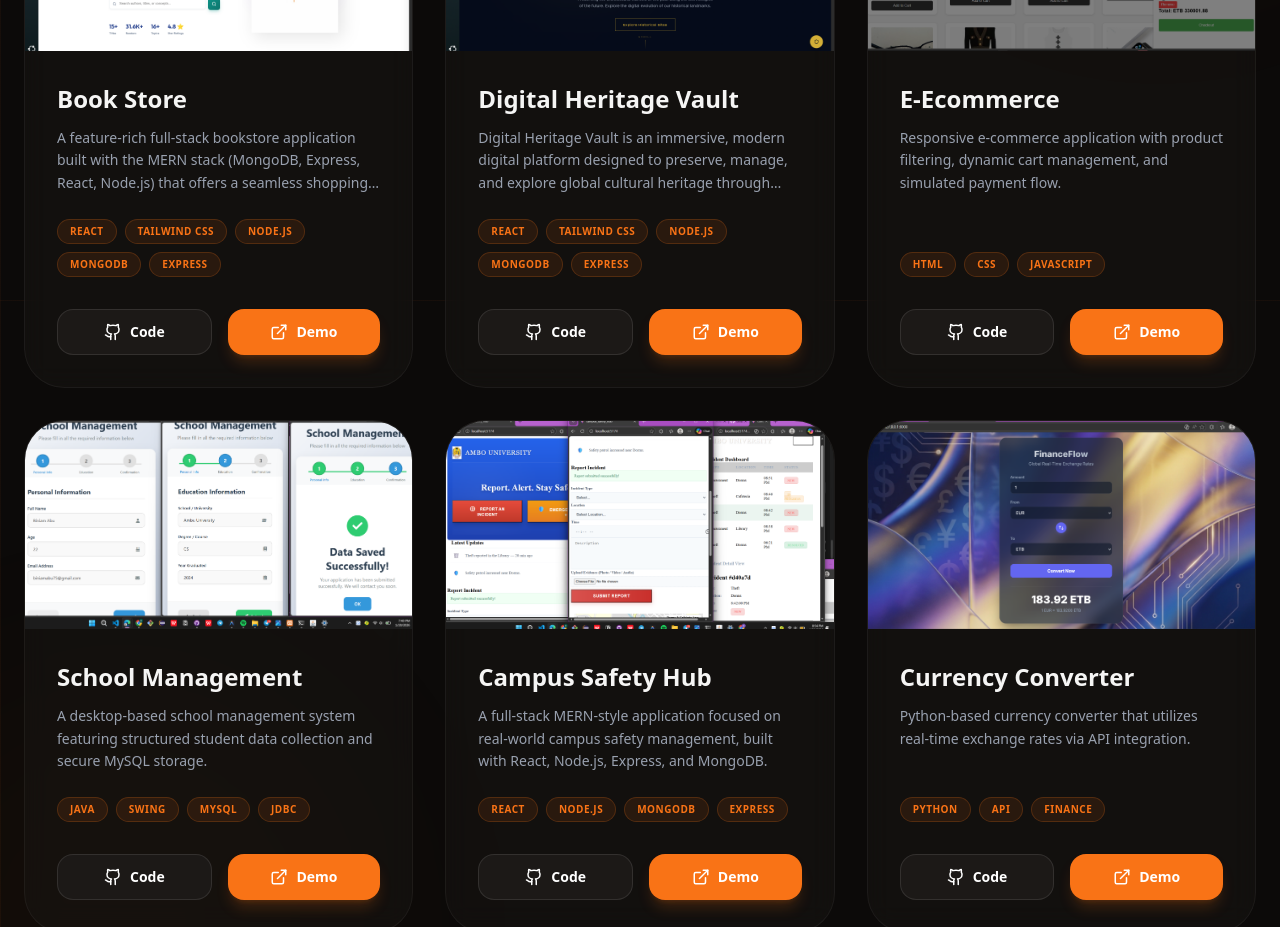
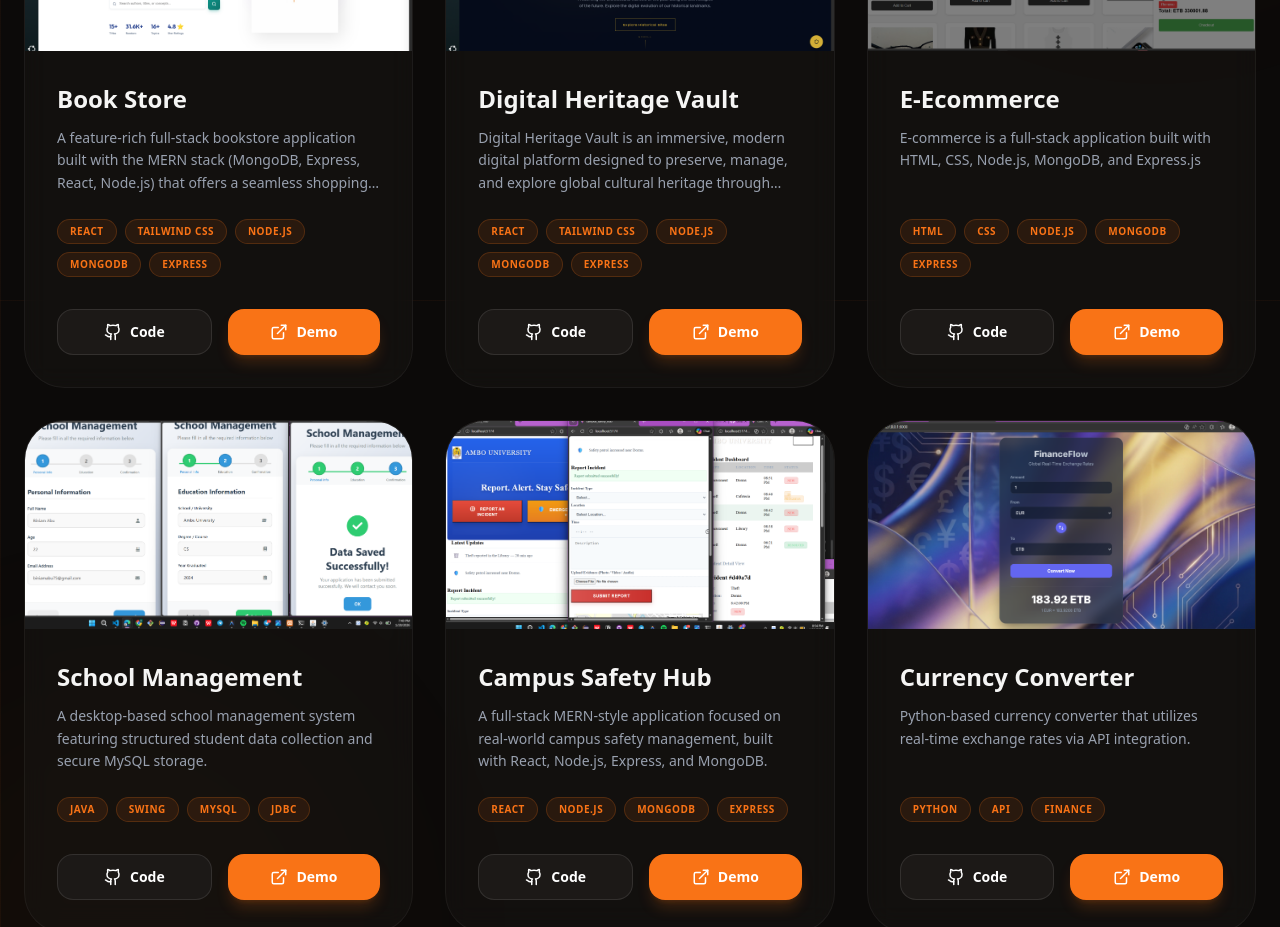
Before and after one commit to biniam7534/portfolio, a React (Vite) app in the folder client/: page / in a window 1280 px wide. Shown: the part 2900-3827 px from the top of the page. Built offline with nearby package versions, Linux system fonts and the light colour scheme.

Commit message:
to modifiy e-ecommerce project

```diff
--- a/client/src/components/project.jsx
+++ b/client/src/components/project.jsx
@@ -46,8 +46,8 @@ const projects = [
         id: 5,
         title: "E-Ecommerce",
         subheading: "Frontend Shopping System",
-        description: "Responsive e-commerce application with product filtering, dynamic cart management, and simulated payment flow.",
-        tags: ["HTML", "CSS", "JavaScript"],
+        description: "E-commerce is a full-stack application built with HTML, CSS, Node.js, MongoDB, and Express.js ",
+        tags: ["HTML", "CSS", "Node.js", "MongoDB", "Express"],
         image: ECommerceImg,
         github: "https://github.com/biniam7534/Estore",
         demo: "https://estore-three-psi.vercel.app/",
```
